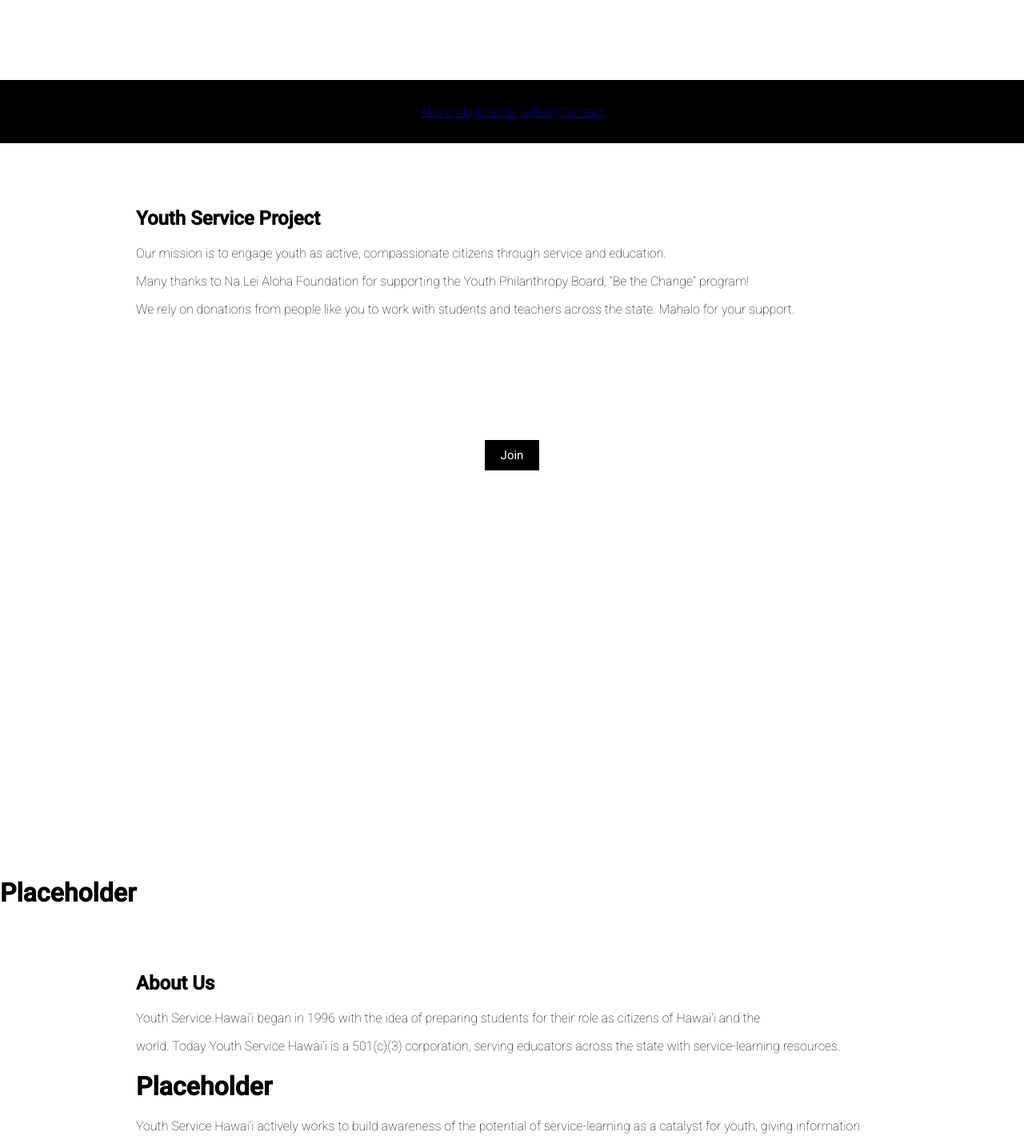
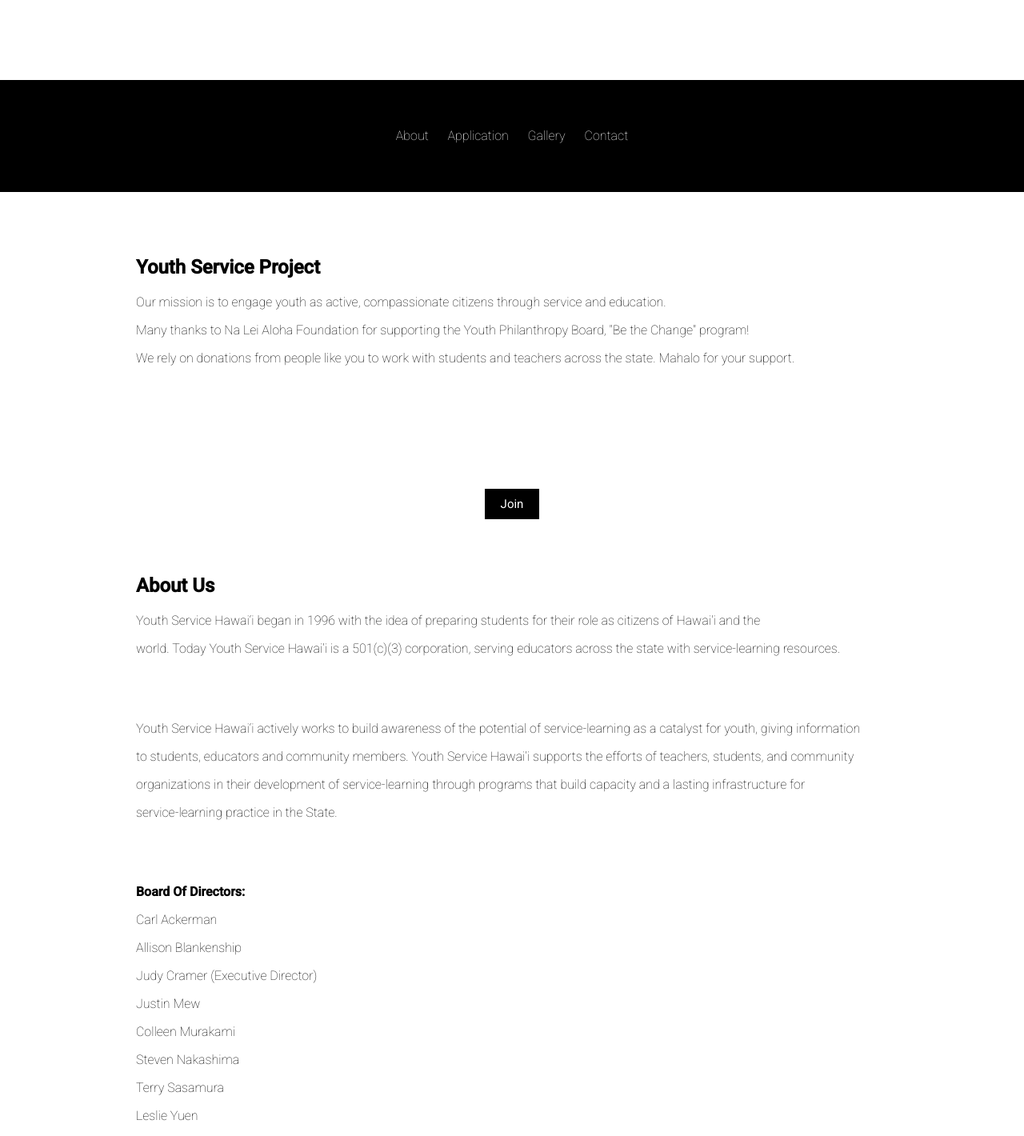
Before and after one commit to BullsI808/ysp_website, a website: page public/index.html in a window 1280 px wide. Shown: the part 700-2120 px from the top of the page at 80% size. Drawn offline with Linux system fonts and the light colour scheme.

Commit message:
add updates made in carter-frontend to dev branch

```diff
--- a/public/index.css
+++ b/public/index.css
@@ -41,7 +41,7 @@ body {
   margin-bottom: 40px;
   letter-spacing: 8px;
 }
-.header a: hover{
+.header a:hover{
   background: #117bff;
   cursor: pointer;
   transition: background .5s;
@@ -89,7 +89,7 @@ h1 {
 .nav{
     background-color: black;
 }
-.nav ul li{
+.nav a{
   display:inline-block;
   color: white;
   height: 80px;
@@ -100,9 +100,12 @@ h1 {
 
 a {
   text-align: center;
+  color:white;
+  text-decoration: none;
+
 }
 
-.nav ul li:hover{
+.nav a:hover{
   background: #117bff;
   cursor: pointer;
   transition: background .5s;
@@ -117,6 +120,13 @@ a {
   height: 128px;
 }
 
+.placeholder{
+    visibility: hidden;
+}
+
+#aboutus{
+margin-top:-500px;
+}
 /* Jumbotron */
 .jumbotron {
 	height: 600px;
@@ -124,13 +134,15 @@ a {
   color:white;
   background-size: cover;
   height:600px;
+
 }
 
 .jumbotron .container {
 	position: relative;
 	top: 220px;
 }
-.jumbotron a: hover{
+/* Why so many errors? Also why does it still work */
+.jumbotron a:hover{
   background: #117bff;
   cursor: pointer;
   transition: background .5s;
@@ -141,11 +153,12 @@ a {
 	font-size: 14px;
   color:white;
   background-color: black;
+  margin-top: 300px;
 }
 .footer p{
   height: 80px;
   line-height: 80px;
-  margin: 0px;
+  margin:0px;
 }
 
 /* Media Queries */
@@ -163,3 +176,7 @@ a {
     width: 100%;
   }
 }
+
+.list{
+margin-left:-40px;
+}
```
